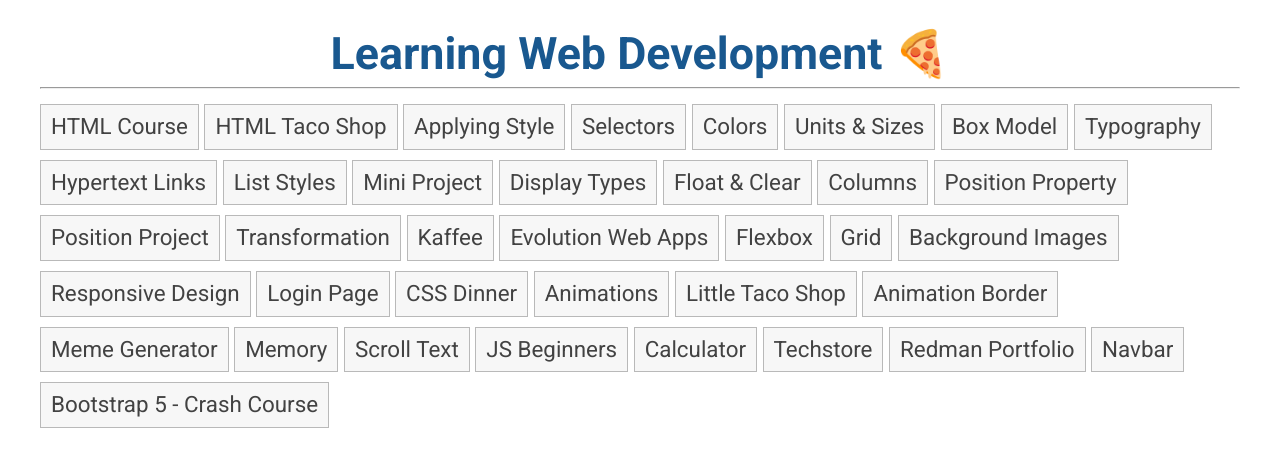
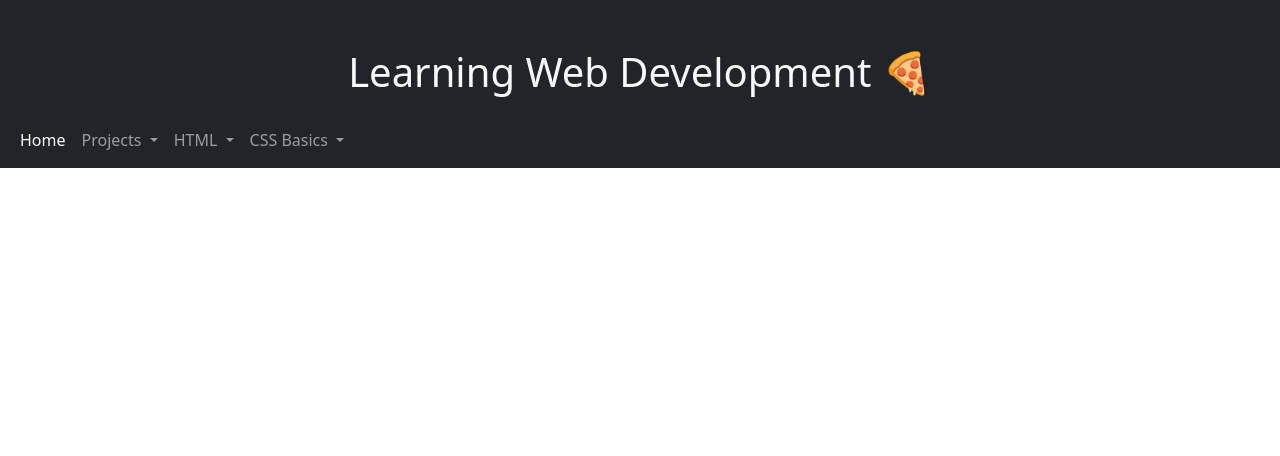
Before and after one commit to AlexanderLeonidasGuenzel/Learning-Web-Development, a plain HTML site: page index.html in a window 1280 px wide. Drawn offline with nearby package versions, Linux system fonts and the light colour scheme.

Commit message:
change: index file adding bs5 navbar dropdown menu

```diff
--- a/index.html
+++ b/index.html
@@ -6,57 +6,208 @@
     <title>Learning Web Development 🍕</title>
     <meta name="description" content="Learning CSS with FreeCodeCamp" />
     <meta name="viewport" content="width=device-width, initial-scale=1" />
-    <link rel="stylesheet" href="styles/normalize.css" />
-    <link rel="stylesheet" href="styles/global-colors.css" />
-    <link rel="stylesheet" href="styles/fonts.css" />
-    <link rel="stylesheet" href="styles/style.css" />
-    <link rel="stylesheet" href="styles/nav.css" />
-    <link rel="stylesheet" href="styles/index.css" />
     <link rel="icon" href="assets/img/favicon.svg" type="image/svg+xml" />
+    <link
+      href="https://cdn.jsdelivr.net/npm/bootstrap@5.0.2/dist/css/bootstrap.min.css"
+      rel="stylesheet"
+      integrity="sha384-EVSTQN3/azprG1Anm3QDgpJLIm9Nao0Yz1ztcQTwFspd3yD65VohhpuuCOmLASjC"
+      crossorigin="anonymous"
+    />
   </head>
   <body>
     <header>
-      <h1>Learning Web Development 🍕</h1>
-      <hr />
+      <h1 class="h1 text-center pb-3 pt-5 m-0 bg-dark text-light">
+        Learning Web Development 🍕
+      </h1>
     </header>
-    <nav class="link-nav" aria-label="primary-navigation">
-      <a href="html_course.html#top-nav">HTML Course</a>
-      <a href="html-little-taco-shop.html">HTML Taco Shop</a>
-      <a href="applying-style.html">Applying Style</a>
-      <a href="selectors.html">Selectors</a>
-      <a href="colors.html">Colors</a>
-      <a href="units-and-sizes.html">Units & Sizes</a>
-      <a href="box-model.html">Box Model</a>
-      <a href="typography.html">Typography</a>
-      <a href="hypertext-links.html">Hypertext Links</a>
-      <a href="list-styles.html">List Styles</a>
-      <a href="mini-project.html">Mini Project</a>
-      <a href="display-types.html">Display Types</a>
-      <a href="float-clear.html">Float & Clear</a>
-      <a href="columns.html">Columns</a>
-      <a href="position-property.html">Position Property</a>
-      <a href="position-project.html">Position Project</a>
-      <a href="transformation.html">Transformation</a>
-      <a href="kaffee.html">Kaffee</a>
-      <a href="evolution-webapps.html">Evolution Web Apps</a>
-      <a href="flexbox.html">Flexbox</a>
-      <a href="grid.html">Grid</a>
-      <a href="background-images.html">Background Images</a>
-      <a href="responsive-design.html">Responsive Design</a>
-      <a href="login-page.html">Login Page</a>
-      <a href="css-dinner.html">CSS Dinner</a>
-      <a href="animations-overview.html">Animations</a>
-      <a href="lts-index.html">Little Taco Shop</a>
-      <a href="animation-border.html">Animation Border</a>
-      <a href="meme-generator.html">Meme Generator</a>
-      <a href="memory.html">Memory</a>
-      <a href="animation-scroll-text.html">Scroll Text</a>
-      <a href="js-beginners.html">JS Beginners</a>
-      <a href="calculator.html">Calculator</a>
-      <a href="techstore.html">Techstore</a>
-      <a href="portfolio-redman.html">Redman Portfolio</a>
-      <a href="navbar.html">Navbar</a>
-      <a href="bootstrap5-crashcourse.html">Bootstrap 5 - Crash Course</a>
+    <nav class="navbar navbar-expand-sm navbar-dark bg-dark">
+      <div class="container-fluid">
+        <button
+          class="navbar-toggler"
+          type="button"
+          data-bs-toggle="collapse"
+          data-bs-target="#navbarNavDropdown"
+          aria-controls="navbarNavDropdown"
+          aria-expanded="false"
+          aria-label="Toggle navigation"
+        >
+          <span class="navbar-toggler-icon"></span>
+        </button>
+        <div class="collapse navbar-collapse" id="navbarNavDropdown">
+          <ul class="navbar-nav">
+            <li class="nav-item">
+              <a class="nav-link active" aria-current="page" href="index.html"
+                >Home</a
+              >
+            </li>
+            <li class="nav-item dropdown">
+              <a
+                class="nav-link dropdown-toggle"
+                href="#"
+                id="navbarDropdownMenuLink"
+                role="button"
+                data-bs-toggle="dropdown"
+                aria-expanded="false"
+              >
+                Projects
+              </a>
+              <ul
+                class="dropdown-menu"
+                aria-labelledby="navbarDropdownMenuLink"
+              >
+                <li><a class="dropdown-item" href="#">Action</a></li>
+              </ul>
+            </li>
+            <li class="nav-item dropdown">
+              <a
+                class="nav-link dropdown-toggle"
+                href="#"
+                id="navbarDropdownMenuLink"
+                role="button"
+                data-bs-toggle="dropdown"
+                aria-expanded="false"
+              >
+                HTML
+              </a>
+              <ul
+                class="dropdown-menu"
+                aria-labelledby="navbarDropdownMenuLink"
+              >
+                <li>
+                  <a class="dropdown-item" href="html_course.html#top-nav"
+                    >HTML Course</a
+                  >
+                </li>
+                <li>
+                  <a class="dropdown-item" href="html-little-taco-shop.html"
+                    >HTML Taco Shop</a
+                  >
+                </li>
+              </ul>
+            </li>
+            <li class="nav-item dropdown">
+              <a
+                class="nav-link dropdown-toggle"
+                href="#"
+                id="navbarDropdownMenuLink"
+                role="button"
+                data-bs-toggle="dropdown"
+                aria-expanded="false"
+              >
+                CSS Basics
+              </a>
+              <ul
+                class="dropdown-menu"
+                aria-labelledby="navbarDropdownMenuLink"
+              >
+                <li>
+                  <a class="dropdown-item" href="applying-style.html"
+                    >Applying Style</a
+                  >
+                </li>
+                <li>
+                  <a class="dropdown-item" href="selectors.html">Selectors</a>
+                </li>
+                <li><a class="dropdown-item" href="colors.html">Colors</a></li>
+                <li>
+                  <a class="dropdown-item" href="units-and-sizes.html"
+                    >Units & Sizes</a
+                  >
+                </li>
+                <li>
+                  <a class="dropdown-item" href="box-model.html">Box Model</a>
+                </li>
+                <li>
+                  <a class="dropdown-item" href="typography.html">Typography</a>
+                </li>
+                <li>
+                  <a class="dropdown-item" href="hypertext-links.html"
+                    >Hypertext Links</a
+                  >
+                </li>
+                <li>
+                  <a class="dropdown-item" href="list-styles.html"
+                    >List Styles</a
+                  >
+                </li>
+                <li>
+                  <a class="dropdown-item" href="mini-project.html"
+                    >Mini Project</a
+                  >
+                </li>
+                <li>
+                  <a class="dropdown-item" href="display-types.html"
+                    >Display Types</a
+                  >
+                </li>
+                <li>
+                  <a class="dropdown-item" href="float-clear.html"
+                    >Float & Clear</a
+                  >
+                </li>
+                <li>
+                  <a class="dropdown-item" href="columns.html">Columns</a>
+                </li>
+                <li>
+                  <a class="dropdown-item" href="position-property.html"
+                    >Position Property</a
+                  >
+                </li>
+                <li>
+                  <a class="dropdown-item" href="position-project.html"
+                    >Position Project</a
+                  >
+                </li>
+              </ul>
+            </li>
+          </ul>
+        </div>
+      </div>
     </nav>
+    <!-- <nav class="link-nav" aria-label="primary-navigation">
+
+      <a class="dropdown-item" href="applying-style.html">Applying Style</a>
+      <a class="dropdown-item" href="selectors.html">Selectors</a>
+      <a class="dropdown-item" href="colors.html">Colors</a>
+      <a class="dropdown-item" href="units-and-sizes.html">Units & Sizes</a>
+      <a class="dropdown-item" href="box-model.html">Box Model</a>
+      <a class="dropdown-item" href="typography.html">Typography</a>
+      <a class="dropdown-item" href="hypertext-links.html">Hypertext Links</a>
+      <a class="dropdown-item" href="list-styles.html">List Styles</a>
+      <a class="dropdown-item" href="mini-project.html">Mini Project</a>
+      <a class="dropdown-item" href="display-types.html">Display Types</a>
+      <a class="dropdown-item" href="float-clear.html">Float & Clear</a>
+      <a class="dropdown-item" href="columns.html">Columns</a>
+      <a class="dropdown-item" href="position-property.html">Position Property</a>
+      <a class="dropdown-item" href="position-project.html">Position Project</a>
+
+      <a class="dropdown-item" href="transformation.html">Transformation</a>
+      <a class="dropdown-item" href="kaffee.html">Kaffee</a>
+      <a class="dropdown-item" href="evolution-webapps.html">Evolution Web Apps</a>
+      <a class="dropdown-item" href="flexbox.html">Flexbox</a>
+      <a class="dropdown-item" href="grid.html">Grid</a>
+      <a class="dropdown-item" href="background-images.html">Background Images</a>
+      <a class="dropdown-item" href="responsive-design.html">Responsive Design</a>
+      <a class="dropdown-item" href="login-page.html">Login Page</a>
+      <a class="dropdown-item" href="css-dinner.html">CSS Dinner</a>
+      <a class="dropdown-item" href="animations-overview.html">Animations</a>
+      <a class="dropdown-item" href="lts-index.html">Little Taco Shop</a>
+      <a class="dropdown-item" href="animation-border.html">Animation Border</a>
+      <a class="dropdown-item" href="meme-generator.html">Meme Generator</a>
+      <a class="dropdown-item" href="memory.html">Memory</a>
+      <a class="dropdown-item" href="animation-scroll-text.html">Scroll Text</a>
+      <a class="dropdown-item" href="js-beginners.html">JS Beginners</a>
+      <a class="dropdown-item" href="calculator.html">Calculator</a>
+      <a class="dropdown-item" href="techstore.html">Techstore</a>
+      <a class="dropdown-item" href="portfolio-redman.html">Redman Portfolio</a>
+      <a class="dropdown-item" href="navbar.html">Navbar</a>
+      <a class="dropdown-item" href="bootstrap5-crashcourse.html">Bootstrap 5 - Crash Course</a>
+      <a class="dropdown-item" href="bootstrap5-navbar.html">Bootstrap 5 - Navbar</a>
+    </nav> -->
+    <script
+      src="https://cdn.jsdelivr.net/npm/bootstrap@5.0.2/dist/js/bootstrap.bundle.min.js"
+      integrity="sha384-MrcW6ZMFYlzcLA8Nl+NtUVF0sA7MsXsP1UyJoMp4YLEuNSfAP+JcXn/tWtIaxVXM"
+      crossorigin="anonymous"
+    ></script>
   </body>
 </html>
```
